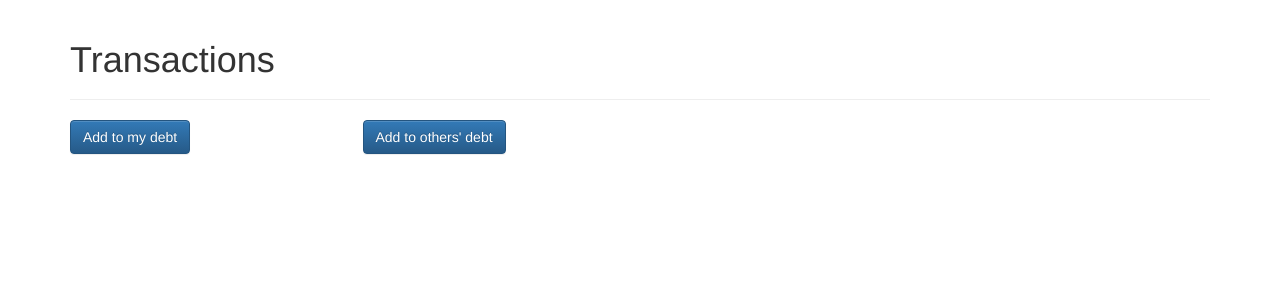
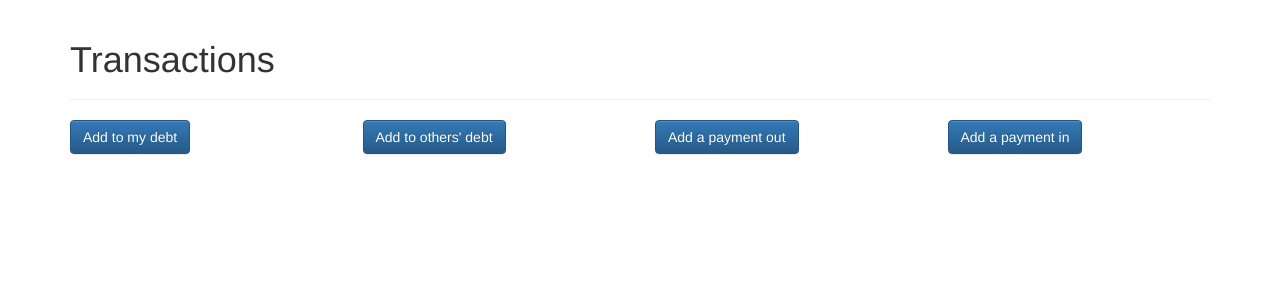
Before and after one commit to cyamonide/cyamonide-me, a Django app: page /iou/ in a window 1280 px wide. Shown: the top 300 px of the page. Run offline with Django 3.2, Linux system fonts and the light colour scheme; data that the repository does not hold is empty; some libraries are stand-ins or nearby versions.

Commit message:
Implement all four transaction functions

```diff
--- a/iou/static/css/iou.css
+++ b/iou/static/css/iou.css
@@ -7,12 +7,12 @@ body {
   padding-bottom: 20px;
 }
 
-.other-debt-form p label {
+.transaction-form p label {
   width: 50%;
   text-align: right;
 }
 
-.other-debt-form p input[type="text"] {
+.transaction-form p input[type="text"] {
   width: 25%;
 }
 
--- a/iou/templates/iou/my_debt_add.html
+++ b/iou/templates/iou/my_debt_add.html
@@ -6,7 +6,7 @@
 	<h1>Add my debt</h1>
 </div>
 
-<form method="POST" class="my-debt-form">{% csrf_token %}
+<form method="POST" class="transaction-form" autocomplete="off">{% csrf_token %}
 	{{ form.as_p }}
 	<button type="submit" class="save btn btn-default">Save</button>
 </form>
--- a/iou/templates/iou/other_debt_add.html
+++ b/iou/templates/iou/other_debt_add.html
@@ -6,7 +6,7 @@
 	<h1>Add other debt</h1>
 </div>
 
-<form method="POST" class="other-debt-form">{% csrf_token %}
+<form method="POST" class="transaction-form" autocomplete="off">{% csrf_token %}
 	{{ form.as_p }}
 
 	<div id="group-selector">
--- a/iou/templates/iou/payment_in_add.html
+++ b/iou/templates/iou/payment_in_add.html
@@ -3,10 +3,10 @@
 {% block content %}
 
 <div class="page-header">
-	<h1>Add my debt</h1>
+	<h1>Add a payment in</h1>
 </div>
 
-<form method="POST" class="my-debt-form">{% csrf_token %}
+<form method="POST" class="transaction-form" autocomplete="off">{% csrf_token %}
 	{{ form.as_p }}
 	<button type="submit" class="save btn btn-default">Save</button>
 </form>
--- a/iou/templates/iou/payment_out_add.html
+++ b/iou/templates/iou/payment_out_add.html
@@ -3,10 +3,10 @@
 {% block content %}
 
 <div class="page-header">
-	<h1>Add my debt</h1>
+	<h1>Add a payment out</h1>
 </div>
 
-<form method="POST" class="my-debt-form">{% csrf_token %}
+<form method="POST" class="transaction-form" autocomplete="off">{% csrf_token %}
 	{{ form.as_p }}
 	<button type="submit" class="save btn btn-default">Save</button>
 </form>
--- a/iou/templates/iou/transaction_list.html
+++ b/iou/templates/iou/transaction_list.html
@@ -12,6 +12,12 @@
 	</div>
 	<div class="col-sm-3">
 		<a class="btn btn-primary" href="{% url 'other_debt_add' %}" role="button">Add to others' debt</a>
+	</div>
+	<div class="col-sm-3">
+		<a class="btn btn-primary" href="{% url 'payment_out_add' %}" role="button">Add a payment out</a>
+	</div>
+	<div class="col-sm-3">
+		<a class="btn btn-primary" href="{% url 'payment_in_add' %}" role="button">Add a payment in</a>
 	</div>
 </div>
 
--- a/iou/urls.py
+++ b/iou/urls.py
@@ -5,5 +5,6 @@ urlpatterns = [
 	path('', views.transactions_list, name='transactions_list'),
   path('add_my_debt/', views.my_debt_add, name='my_debt_add'),
 	path('add_other_debt/', views.other_debt_add, name='other_debt_add'),
-
+  path('add_payment_in/', views.payment_in_add, name='payment_in_add'),
+  path('add_payment_out/', views.payment_out_add, name='payment_out_add'),
 ]
--- a/iou/views.py
+++ b/iou/views.py
@@ -23,7 +23,7 @@ def my_debt_add(request):
   else:
     form = MyDebtForm()
 
-  return render(request, 'iou/transaction_add.html', {'form': MyDebtForm})
+  return render(request, 'iou/my_debt_add.html', {'form': form})
 
 def other_debt_add(request):
   if request.method == "POST":
@@ -60,7 +60,7 @@ def other_debt_add(request):
     form = OtherDebtForm()
     group_mc_form = GroupMCForm()
 
-  return render(request, 'iou/other_debt_add.html', {'form': OtherDebtForm, 'group_mc_form': GroupMCForm})
+  return render(request, 'iou/other_debt_add.html', {'form': form, 'group_mc_form': group_mc_form})
 
 def payment_in_add(request):
   if request.method == "POST":
@@ -75,9 +75,9 @@ def payment_in_add(request):
       return redirect('transactions_list')
 
   else:
-    form = MyDebtForm()
+    form = PaymentInForm()
 
-  return render(request, 'iou/transaction_add.html', {'form': MyDebtForm})
+  return render(request, 'iou/payment_in_add.html', {'form': form})
 
 def payment_out_add(request):
   if request.method == "POST":
@@ -87,11 +87,11 @@ def payment_out_add(request):
       transaction.author = request.user
       transaction.save()
       person = Person.objects.filter(pk=transaction.party.pk)[0]
-      person.balance -= transaction.amount
+      person.balance += transaction.amount
       person.save()
       return redirect('transactions_list')
 
   else:
-    form = MyDebtForm()
+    form = PaymentOutForm()
 
-  return render(request, 'iou/transaction_add.html', {'form': MyDebtForm})
+  return render(request, 'iou/payment_out_add.html', {'form': form})
```
Also changed, not shown: 1 other file.
